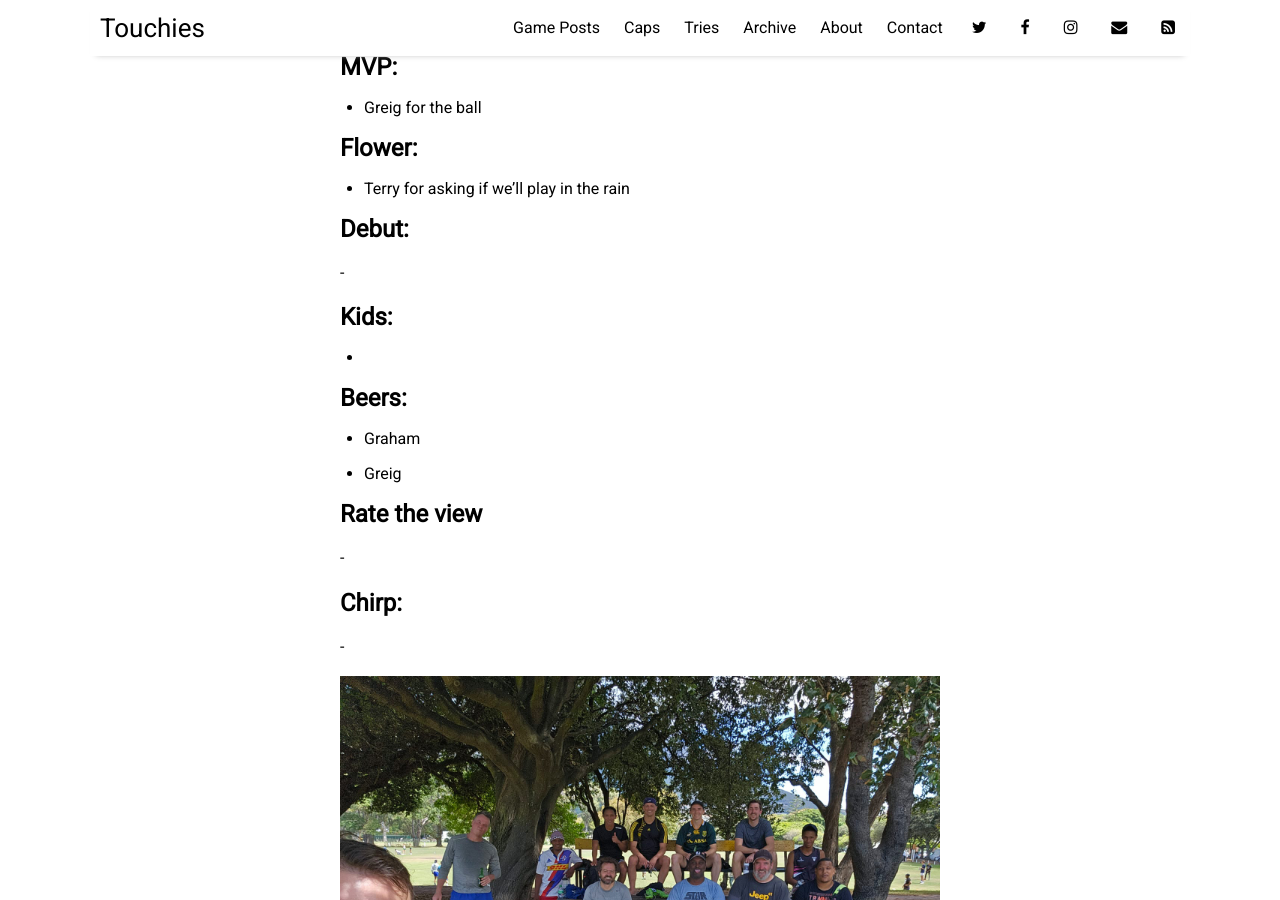
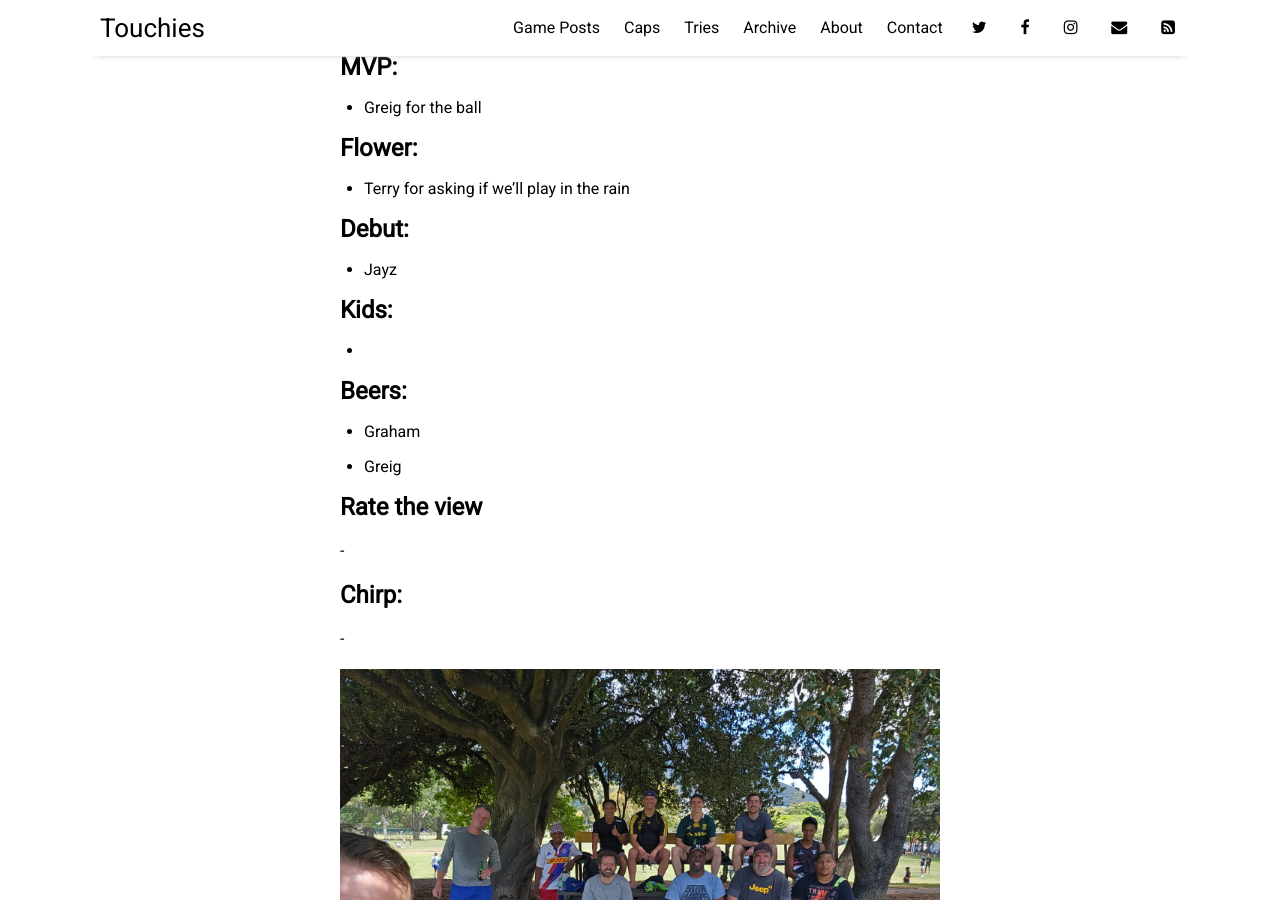
Before and after one commit to sundayrugby/sundayrugby.github.io, a Jekyll site: the page built from _posts/2024-02-25-CG.md, in a window 1280 px wide and 900 px high, scrolled down 1587 px. Built offline with Jekyll 4.4.1, drawn with Linux system fonts in a browser that asks for light colours; nearby versions of some CDN libraries.

Commit message:
Update 2024-02-25-CG.md

```diff
--- a/_posts/2024-02-25-CG.md
+++ b/_posts/2024-02-25-CG.md
@@ -52,7 +52,8 @@ image: 2024_02_25.jpg
 
 ## Debut:
 
--
+* Jayz
+
 
 ## Kids:
 
```
